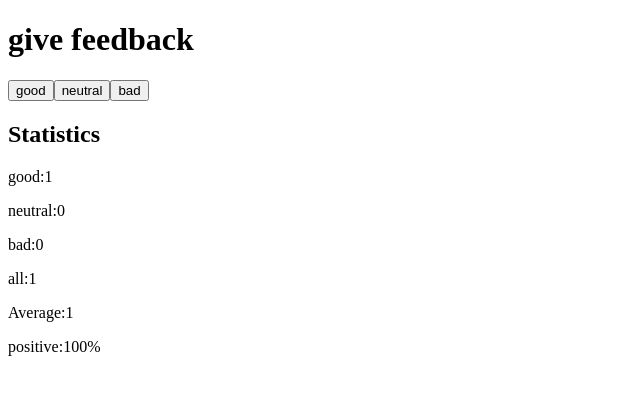
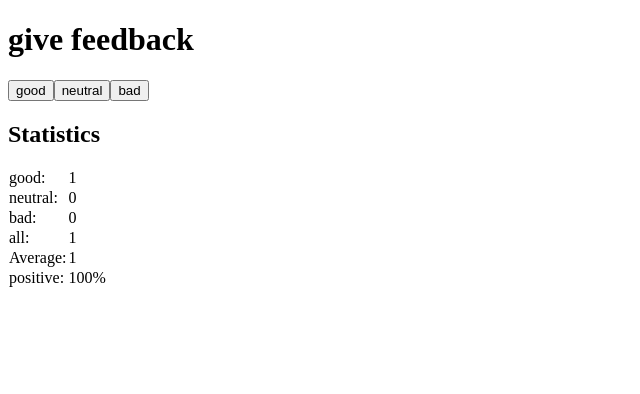
Before and after one commit to MevWebDev/full-stack-open, a React (Vite) app in the folder part-1/unicafe/: page / in a window 1280 px wide. Both pictures are taken after a click on the button "good". Shown: the top 394 px of the page, without its empty margins (0-640 px from the left). Built offline with nearby package versions, Linux system fonts and the light colour scheme.

Commit message:
exercise 1.11

```diff
--- a/part-1/unicafe/src/App.jsx
+++ b/part-1/unicafe/src/App.jsx
@@ -28,9 +28,10 @@ const Statistics = ({ statistics }) => {
 
 const StatisticsLine = ({ statistic, value }) => {
   return (
-    <p>
-      {statistic}:{value}
-    </p>
+    <tr>
+      <td>{statistic}: </td>
+      <td>{value}</td>
+    </tr>
   );
 };
 
```
